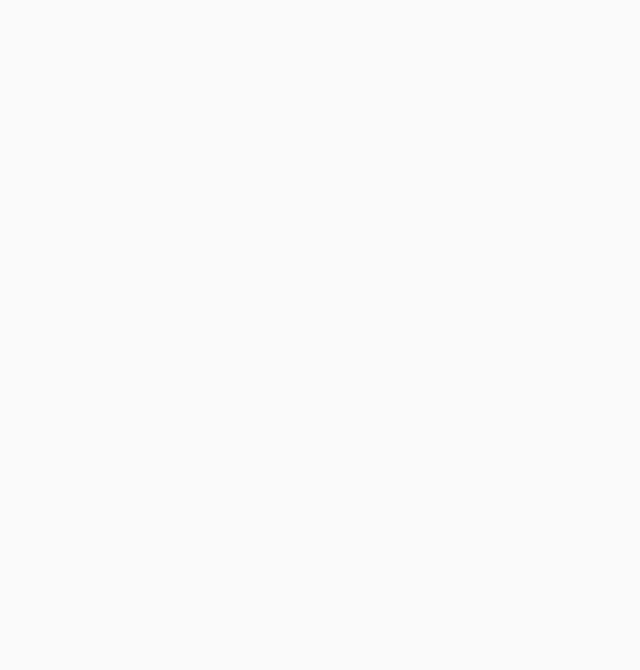
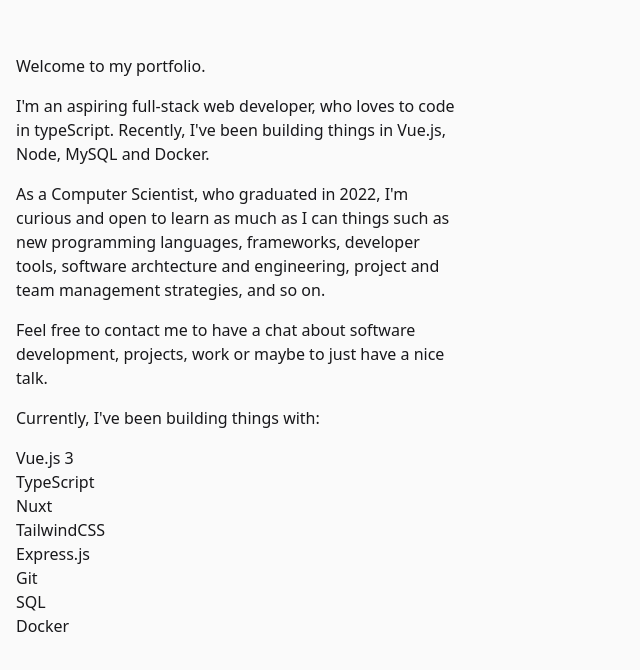
Before and after one commit to brantac/brantac.github.io, a Nuxt app: page / in a window 1280 px wide. Shown: the part 624-1294 px from the top of the page, without its empty margins (0-640 px from the left). Before the commit the page ends 800 px from the top, so only its background shows below. Built offline with nearby package versions, Linux system fonts and the light colour scheme.

Commit message:
create about section

```diff
--- a/pages/index.vue
+++ b/pages/index.vue
@@ -1,6 +1,6 @@
 <template>
     <!-- Hero section -->
-    <div class="container mx-auto px-4 pt-4 md:pt-8">
+    <div class="container mx-auto px-4 pt-4 md:pt-8 mb-44">
         <h1 class="text-left sm:text-center lg:text-left">
             <span
                 class="block
@@ -44,9 +44,82 @@
             text-zinc-100 font-semibold
             p-4 mt-12 rounded
             block mx-0 sm:mx-auto lg:mx-0"
-        >Send a message!</button>
+        >
+            Send a message!
+            <svg xmlns="http://www.w3.org/2000/svg" fill="none" viewBox="0 0 24 24" stroke-width="1.5" stroke="currentColor"
+                class="w-6 h-6 inline ml-1"
+            >
+                <path stroke-linecap="round" stroke-linejoin="round" d="M20.25 8.511c.884.284 1.5 1.128 1.5 2.097v4.286c0 1.136-.847 2.1-1.98 2.193-.34.027-.68.052-1.02.072v3.091l-3-3c-1.354 0-2.694-.055-4.02-.163a2.115 2.115 0 01-.825-.242m9.345-8.334a2.126 2.126 0 00-.476-.095 48.64 48.64 0 00-8.048 0c-1.131.094-1.976 1.057-1.976 2.192v4.286c0 .837.46 1.58 1.155 1.951m9.345-8.334V6.637c0-1.621-1.152-3.026-2.76-3.235A48.455 48.455 0 0011.25 3c-2.115 0-4.198.137-6.24.402-1.608.209-2.76 1.614-2.76 3.235v6.226c0 1.621 1.152 3.026 2.76 3.235.577.075 1.157.14 1.74.194V21l4.155-4.155" />
+            </svg>
+        </button>
     </div>
     <!-- /Hero section -->
+    <!-- About section -->
+    <div
+        id="#about"
+        class="container mx-auto px-4 pt-4 md:pt-8 mb-44
+        [&>p:not(:last-child)]:mb-4"
+    >
+        <p
+            class="text-base text-left sm:text-center lg:text-left
+            text-zinc-900 dark:text-zinc-100
+            max-w-md sm:mx-auto lg:mx-0"
+        >
+            Welcome to my portfolio.
+        </p>
+        <p
+            class="text-base text-left sm:text-center lg:text-left
+            text-zinc-900 dark:text-zinc-100
+            max-w-md sm:mx-auto lg:mx-0"
+        >
+            I'm an aspiring full-stack web developer,
+            who loves to code in typeScript. Recently,
+            I've been building things in Vue.js, Node,
+            MySQL and Docker.
+        </p>
+        <p
+            class="text-base text-left sm:text-center lg:text-left
+            text-zinc-900 dark:text-zinc-100
+            max-w-md sm:mx-auto lg:mx-0"
+        >
+            As a Computer Scientist, who graduated
+            in 2022, I'm curious and open to learn
+            as much as I can things such as new
+            programming languages, frameworks,
+            developer tools, software archtecture
+            and engineering, project and team
+            management strategies, and so on.
+        </p>
+        <p
+            class="text-base text-left sm:text-center lg:text-left
+            text-zinc-900 dark:text-zinc-100
+            max-w-md sm:mx-auto lg:mx-0"
+        >
+            Feel free to contact me to have a chat
+            about software development, projects,
+            work or maybe to just have a nice talk.
+        </p>
+        <p
+            class="text-base text-left sm:text-center lg:text-left
+            text-zinc-900 dark:text-zinc-100
+            max-w-md sm:mx-auto lg:mx-0"
+        >
+            Currently, I've been building things with:
+        </p>
+        <ul
+            class="text-base text-zinc-900 dark:text-zinc-100
+            text-left sm:text-center lg:text-left">
+            <li class="">Vue.js 3</li>
+            <li class="">TypeScript</li>
+            <li class="">Nuxt</li>
+            <li class="">TailwindCSS</li>
+            <li class="">Express.js</li>
+            <li class="">Git</li>
+            <li class="">SQL</li>
+            <li class="">Docker</li>
+        </ul>
+    </div>
+    <!-- /About section -->
 </template>
 
 <script setup lang="ts">
```
